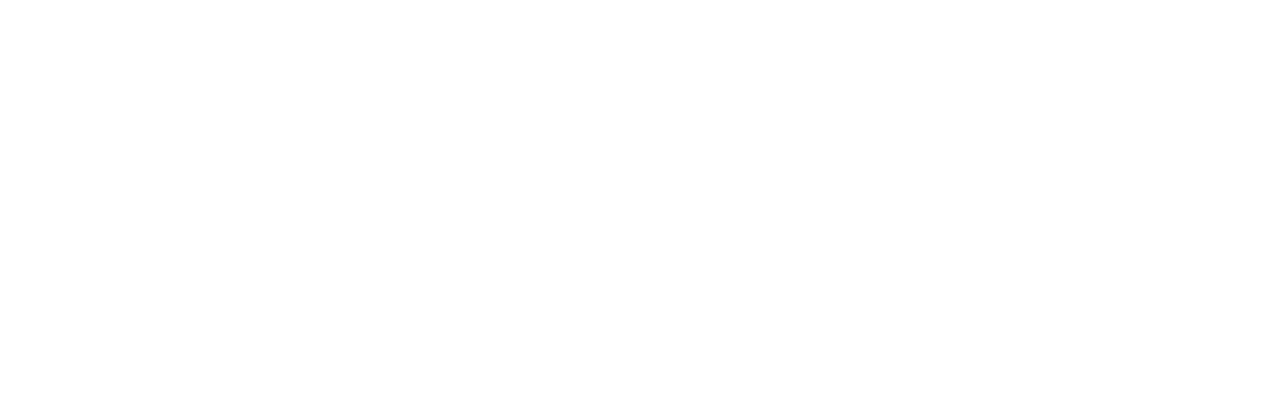
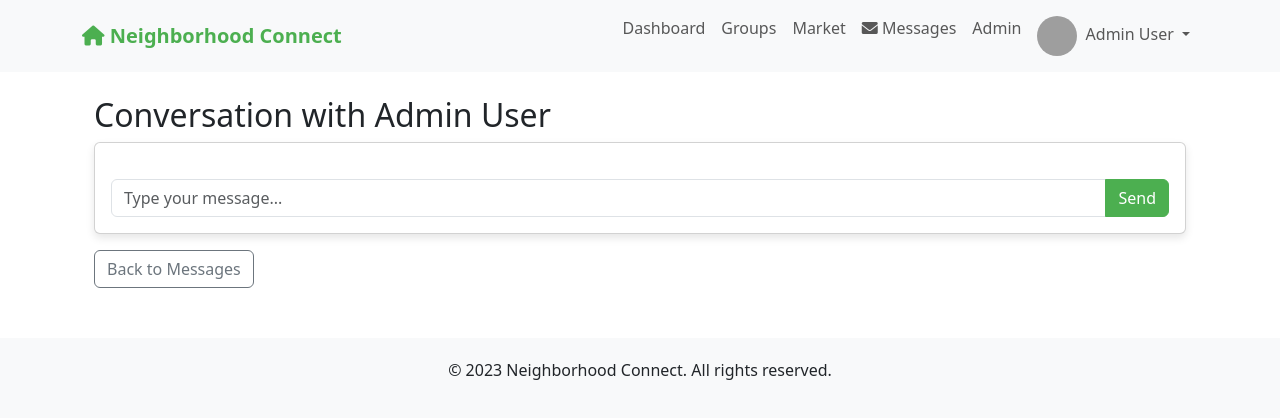
Before and after one commit to theadruss/Neighborhood-Connect, a Flask app: page /messages/1 in a window 1280 px wide. Before the commit the part shown is empty. Shown: the top 419 px of the page. Run offline with Flask 3, Linux system fonts and the light colour scheme; a user stored in the database is signed in; data comes from the database, SQL or seed files in the repository; both versions use the stored data as it was after the commit; grey boxes are pictures that could not be loaded.

Commit message:
Messages completed

```diff
--- a/app.py
+++ b/app.py
@@ -600,9 +600,9 @@
         item = MarketItem.query.get(item_id) if item_id else None
 
         return render_template('conversation.html',
-                            other_user=other_user,
-                            messages=messages,
-                            item=item)
+                         other_user=other_user,
+                         messages=messages,
+                         item=item)
 
     except Exception as e:
         app.logger.error(f"Error in view_conversation: {str(e)}")
--- a/templates/conversation.html
+++ b/templates/conversation.html
@@ -1,3 +1,11 @@
+{% extends "base.html" %}
+
+{% block title %}Conversation with {{ other_user.name }} - Neighborhood Connect{% endblock %}
+
+{% block content %}
+<div class="container mt-4">
+    <h2>Conversation with {{ other_user.name }}</h2>
+
     {% if item %}
     <div class="card mb-3">
         <div class="card-body">
@@ -16,3 +24,46 @@
         </div>
     </div>
     {% endif %}
+
+    <div class="card mb-3">
+        <div class="card-body">
+            <div class="messages-container" style="max-height: 500px; overflow-y: auto; margin-bottom: 20px;">
+                {% for message in messages %}
+                <div class="mb-3 {% if message.sender_id == current_user.id %}text-end{% endif %}">
+                    <div class="d-flex {% if message.sender_id == current_user.id %}justify-content-end{% endif %}">
+                        <div class="{% if message.sender_id == current_user.id %}bg-primary text-white{% else %}bg-light{% endif %} p-3 rounded" style="max-width: 70%;">
+                            <div class="d-flex align-items-center mb-1">
+                                <img src="{{ url_for('static', filename='uploads/' + message.sender.profile_pic) }}"
+                                     class="profile-img me-2">
+                                <strong>{{ message.sender.name }}</strong>
+                            </div>
+                            <p class="mb-0">{{ message.content }}</p>
+                            <small class="d-block text-end {% if message.sender_id == current_user.id %}text-white-50{% else %}text-muted{% endif %}">
+                                {{ message.timestamp.strftime('%b %d, %I:%M %p') }}
+                            </small>
+                        </div>
+                    </div>
+                </div>
+                {% endfor %}
+            </div>
+
+            <form method="POST" action="{{ url_for('send_message', user_id=other_user.id) }}{% if item %}?item_id={{ item.id }}{% endif %}">
+                <div class="input-group">
+                    <input type="text" name="message" class="form-control" placeholder="Type your message..." required>
+                    <button type="submit" class="btn btn-primary">Send</button>
+                </div>
+            </form>
+        </div>
+    </div>
+
+    <a href="{{ url_for('messages') }}" class="btn btn-outline-secondary">Back to Messages</a>
+</div>
+
+<script>
+    // Auto-scroll to bottom of messages
+    window.onload = function() {
+        const container = document.querySelector('.messages-container');
+        container.scrollTop = container.scrollHeight;
+    };
+</script>
+{% endblock %}
```
Also changed, not shown: instance/neighborhood.db. Lines whose indentation alone changed are shown as unchanged.
